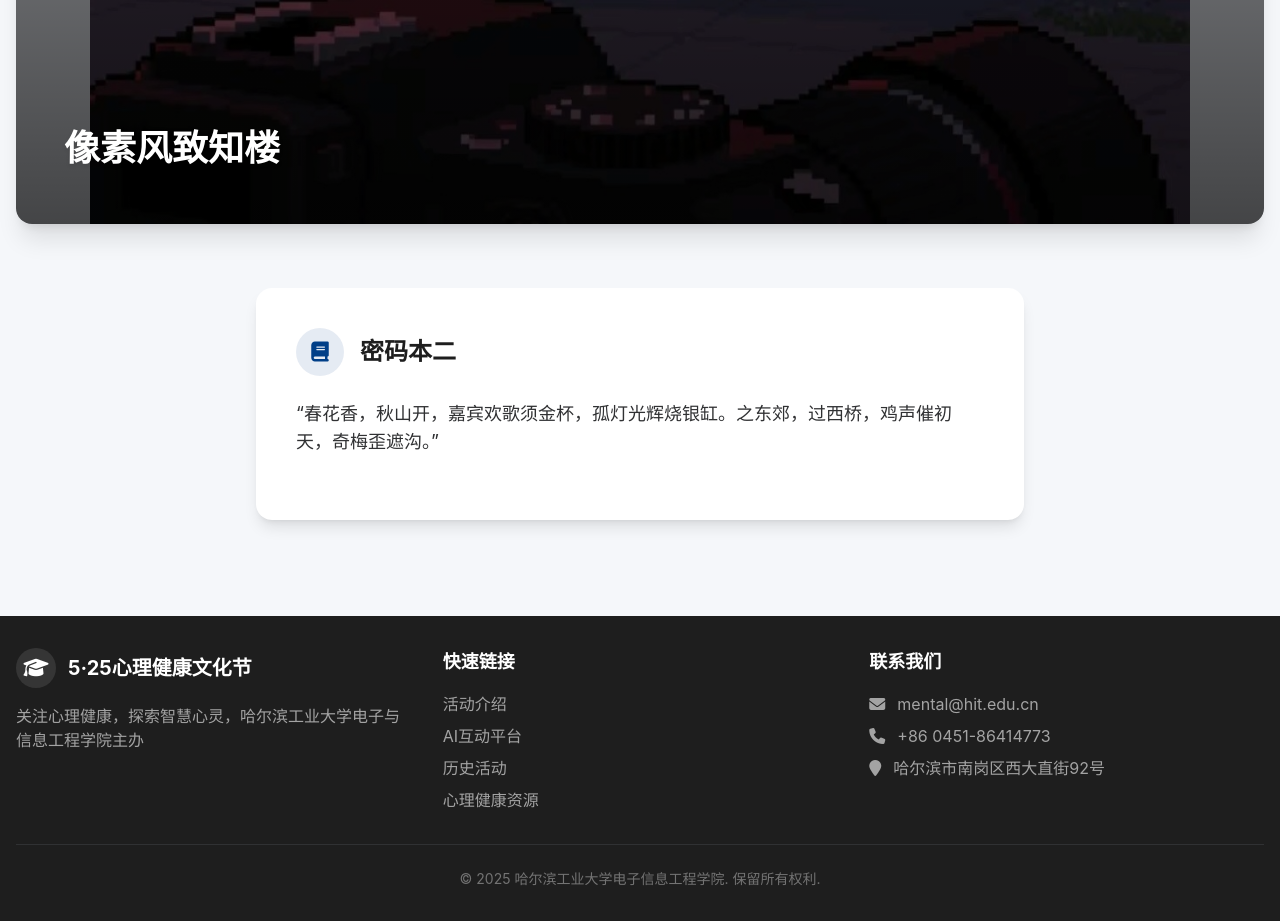
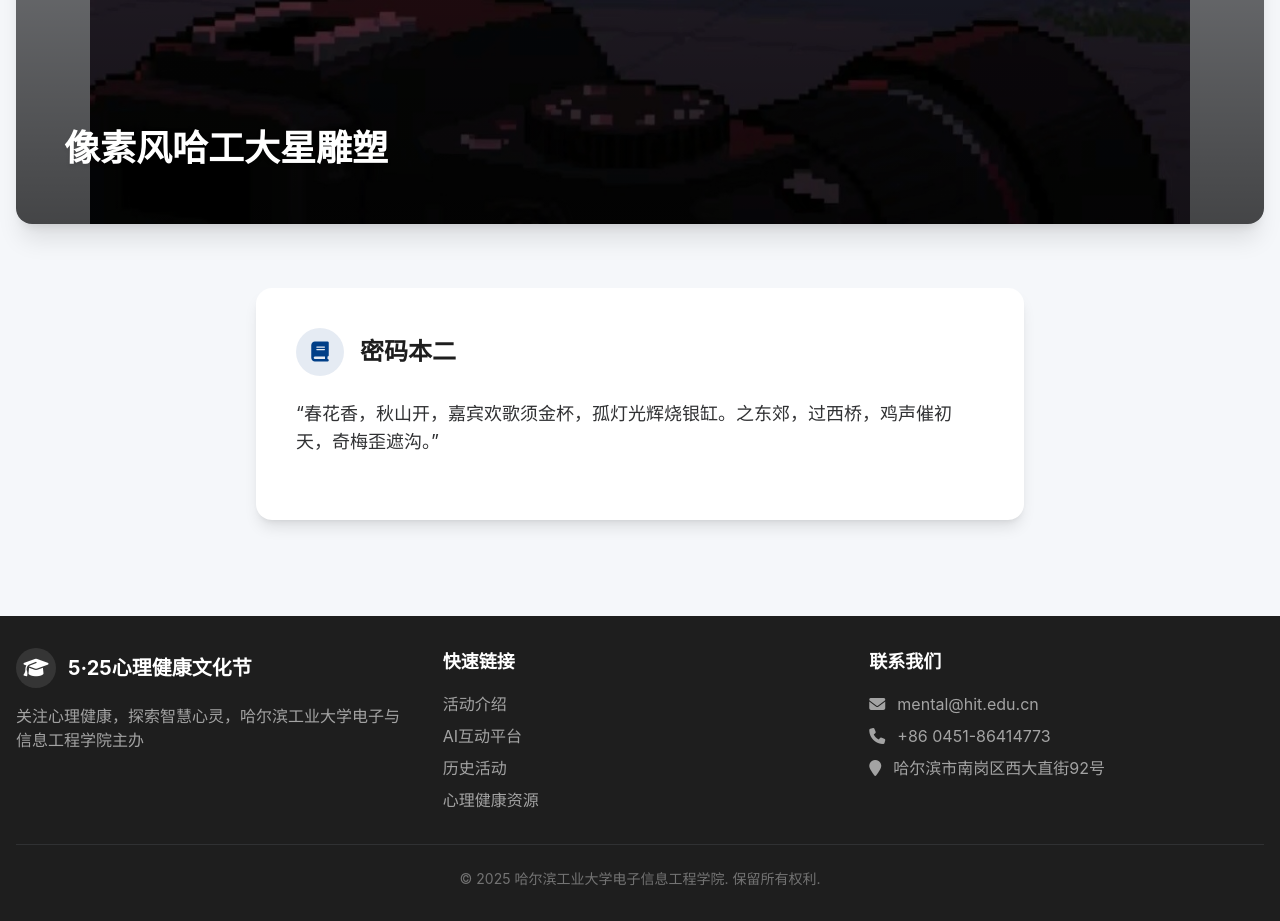
Before and after one commit to YunShen22/YunShen22.github.io, a plain HTML site: page index.html in a window 1280 px wide. Shown: the part 1514-2435 px from the top of the page. Drawn offline with nearby package versions, Linux system fonts and the light colour scheme.

Commit message:
Update index.html

```diff
--- a/index.html
+++ b/index.html
@@ -112,7 +112,7 @@
                 </div>
                 <div class="absolute inset-0 bg-gradient-to-t from-black/70 via-black/30 to-transparent flex items-end">
                     <div class="p-6 md:p-10 lg:p-12">
-                        <h3 class="text-2xl md:text-4xl font-bold text-white text-shadow mb-2">像素风致知楼</h3>
+                        <h3 class="text-2xl md:text-4xl font-bold text-white text-shadow mb-2">像素风哈工大星雕塑</h3>
                         <p class="text-white/90 text-shadow text-lg max-w-2xl">
 
                         </p>
```
